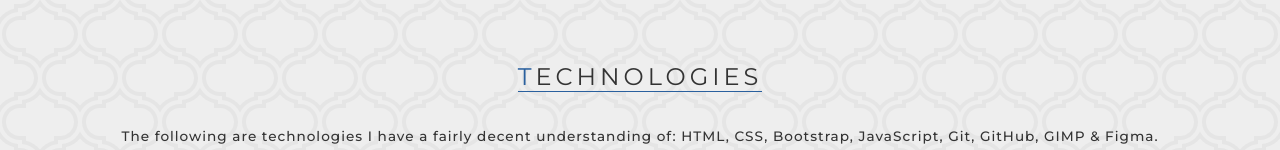
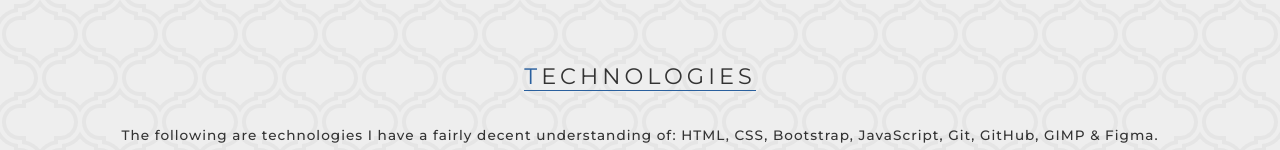
Before and after one commit to chaddelz/chaddelz.github.io, a plain HTML site: page index.html in a window 1280 px wide. Shown: the part 802-952 px from the top of the page. Drawn offline with Linux system fonts and the light colour scheme.

Commit message:
Changes to Headings

```diff
--- a/styles.css
+++ b/styles.css
@@ -76,7 +76,7 @@ h2 {
   margin-top: 2rem;
   margin-bottom: 2rem;
   background: none;
-  font-size: 1.5rem;
+  font-size: 1.4rem;
   text-transform: uppercase;
   color: var(--secondary-color);
   border-radius: 0px;
@@ -84,6 +84,7 @@ h2 {
   font-weight: 400;
   letter-spacing: 4px;
   transition: 0.77s;
+  text-align: center;
 
   /* slide in animation starting position*/
   transform: translateX(50px);
```
